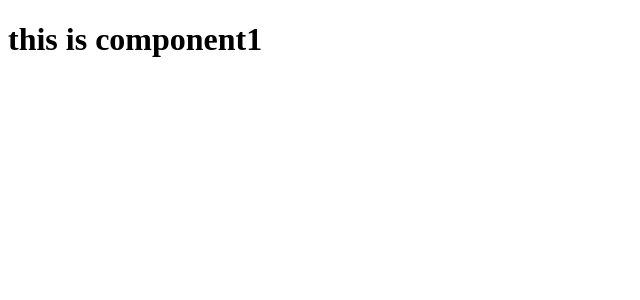
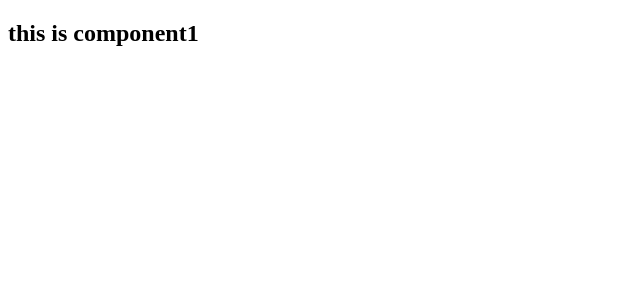
Before and after one commit to carcarabaca/pruebaProject, an Angular app: page / in a window 1280 px wide. Shown: the top 300 px of the page, without its empty margins (0-640 px from the left). Built offline with nearby package versions, Linux system fonts and the light colour scheme.

Commit message:
pequeño cambio en el component1

```diff
--- a/src/app/app.component.html
+++ b/src/app/app.component.html
@@ -1,3 +1,3 @@
 <div class="contain">
-  <h1>this is component1</h1>
+  <h2>this is component1</h2>
 </div>
```
